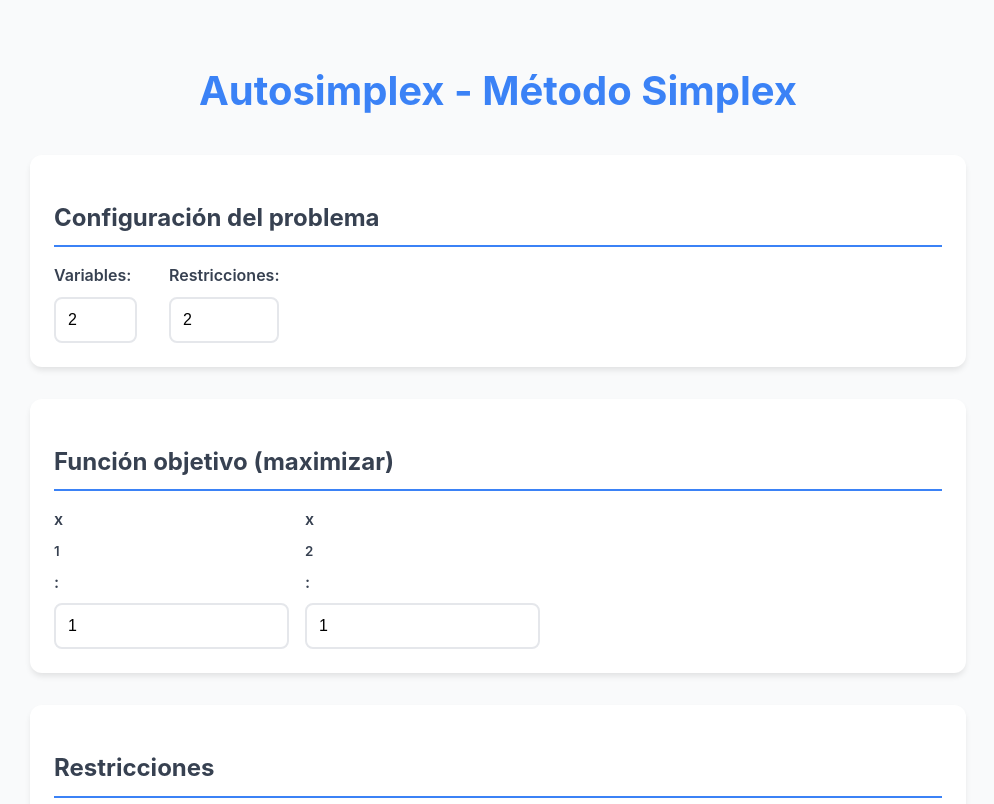
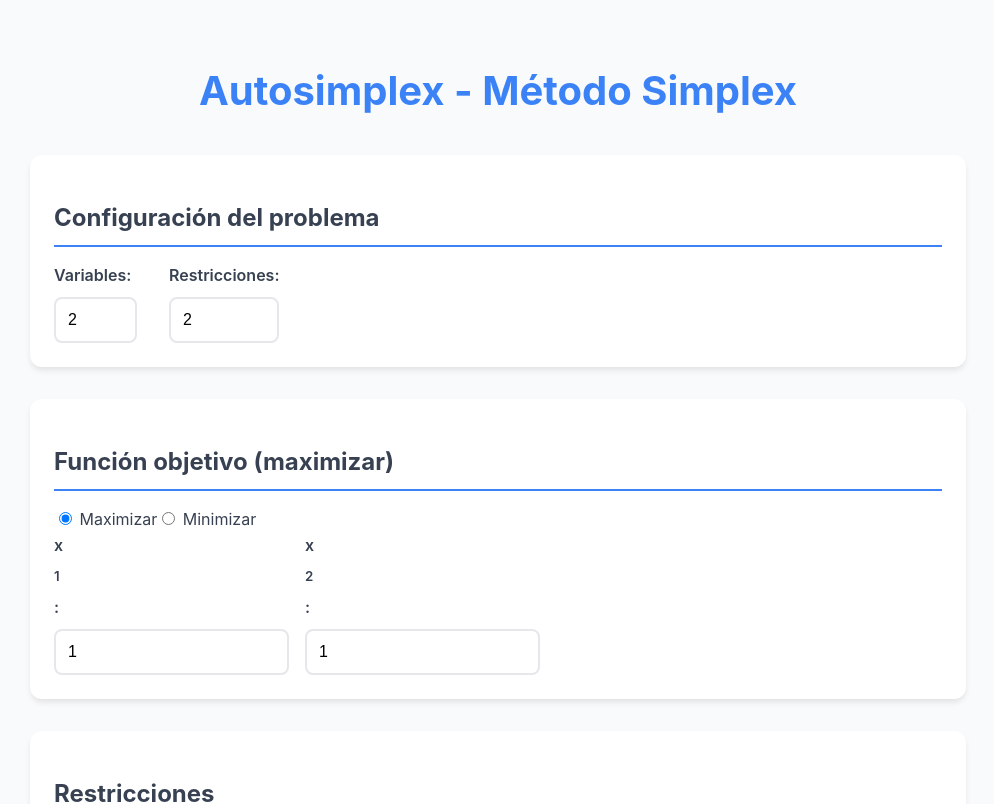
Before and after one commit to jere-oca/autosimplex, a Preact app in the folder frontend/: page / in a window 1280 px wide. Shown: the top 804 px of the page, without its empty margins (142-1136 px from the left). Built offline with nearby package versions, Linux system fonts and the light colour scheme.

Commit message:
feat(ui): añadir opción minimizar/maximizar en frontend y enviar objective.type en la petición

```diff
--- a/frontend/src/index.tsx
+++ b/frontend/src/index.tsx
@@ -6,6 +6,7 @@ export function App() {
 	const [numVariables, setNumVariables] = useState(2);
 	const [numConstraints, setNumConstraints] = useState(2);
 	const [objective, setObjective] = useState([1, 1]);
+	const [objectiveType, setObjectiveType] = useState('maximize');
 	const [constraints, setConstraints] = useState([[1, 1, 1], [1, 2, 2]]);
 	const [result, setResult] = useState(null);
 	const [loading, setLoading] = useState(false);
@@ -60,6 +61,7 @@ export function App() {
 			objective: {
 				n: numVariables,
 				coefficients: objective
+				,type: objectiveType
 			},
 			constraints: {
 				rows: numConstraints,
@@ -121,7 +123,15 @@ export function App() {
 			</div>
 
 			<div class="objective-section">
-				<h2>Función objetivo (maximizar)</h2>
+				<h2>Función objetivo ({objectiveType === 'maximize' ? 'maximizar' : 'minimizar'})</h2>
+				<div class="objective-type">
+					<label>
+						<input type="radio" name="objectiveType" value="maximize" checked={objectiveType === 'maximize'} onChange={(e) => setObjectiveType((e.target as HTMLInputElement).value)} /> Maximizar
+					</label>
+					<label>
+						<input type="radio" name="objectiveType" value="minimize" checked={objectiveType === 'minimize'} onChange={(e) => setObjectiveType((e.target as HTMLInputElement).value)} /> Minimizar
+					</label>
+				</div>
 				<div class="objective-inputs">
 					{objective.map((coeff, index) => (
 						<label key={index}>
```
